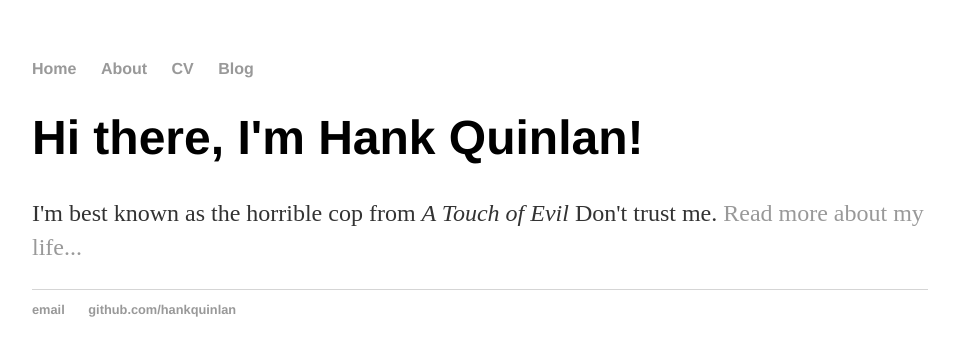
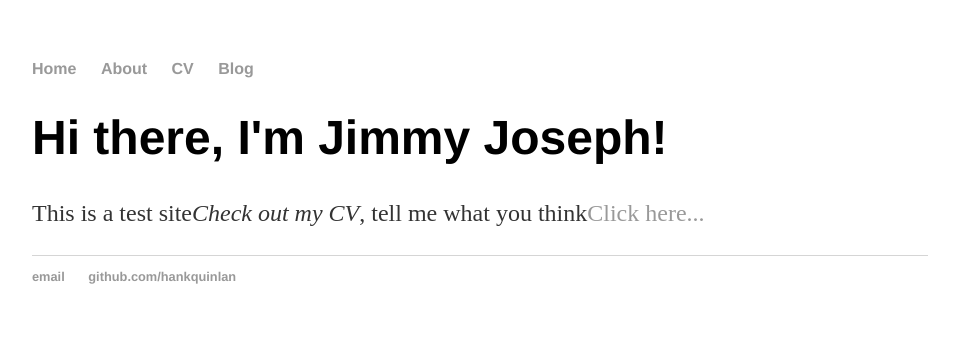
Before and after one commit to jimmyable/jimmyjoseph.github.io, a Jekyll site: the page built from index.html, in a window 1280 px wide. Shown: the top 356 px of the page, without its empty margins (160-1119 px from the left). Built offline with Jekyll 4.4.1, drawn with Linux system fonts in a browser that asks for light colours.

Commit message:
Update index.html

```diff
--- a/index.html
+++ b/index.html
@@ -1,8 +1,8 @@
 ---
 layout: default
-title: Hank Quinlan, Horrible Cop
+title: Jimmy Joseph
 ---
 <div class="blurb">
-	<h1>Hi there, I'm Hank Quinlan!</h1>
-	<p>I'm best known as the horrible cop from <em>A Touch of Evil</em> Don't trust me. <a href="/about">Read more about my life...</a></p>
+	<h1>Hi there, I'm Jimmy Joseph!</h1>
+	<p>This is a test site<em>Check out my CV</em>, tell me what you think<a href="/CV.pdf">Click here...</a></p>
 </div><!-- /.blurb -->
```
